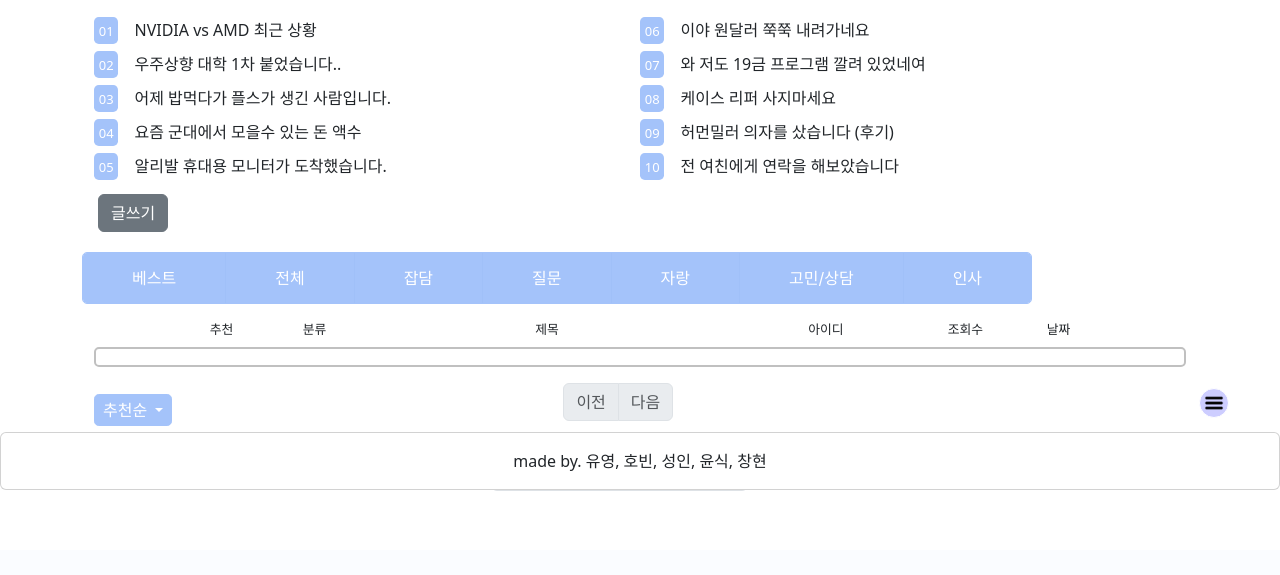
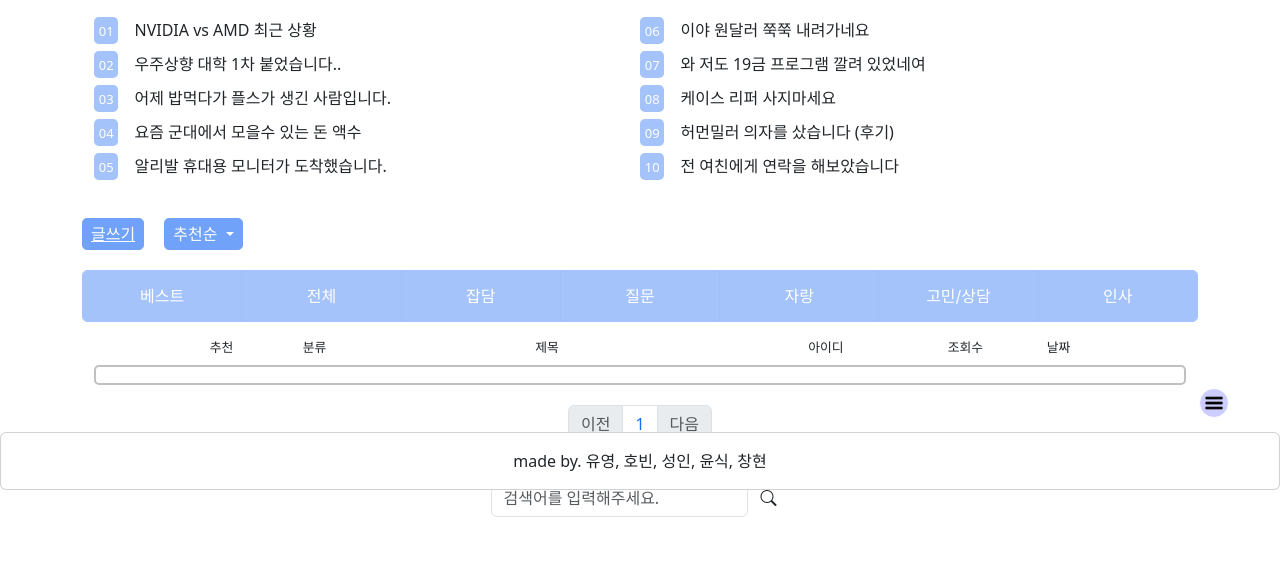
Before and after one commit to sungin95/semi_project_second, a Django app: page /communities/ in a window 1280 px wide. Shown: the part 310-885 px from the top of the page. Before the commit the page ends 801 px from the top, so only its background shows below. Run offline with Django 3.2, Linux system fonts and the light colour scheme; data that the repository does not hold is empty; parts of the project's set-up code (start-up, migrations or seed data) failed here and were passed over; some libraries are stand-ins or nearby versions.

Commit message:
style: communities index update
- 커뮤니티 인덱스 페이지 스타일 업데이트

```diff
--- a/communities/static/communities/css/index.css
+++ b/communities/static/communities/css/index.css
@@ -1,3 +1,8 @@
+.search_i{
+    display: flex;
+    justify-content: center;
+}
+
 .search-time {
     display: flex;
     justify-content: space-between;
@@ -35,10 +40,12 @@
     border-radius: 5px;
     overflow: hidden;
     margin-top: 20px;
+    width: 100%;
 }
 
 .btn_btn {
-    padding: 13px 49px;
+    width: 100%;
+    padding: 13px;
     outline: none;
     border: none;
     cursor: pointer;
@@ -102,14 +109,25 @@
 }
 
 .recomm{
-    background-color:  #a4c3fa;
+    background-color:  #70a2f9;
     border-radius: 0.3rem;
-    border: 1px solid #a4c3fa;
+    border: 1px solid  #70a2f9;
     margin-right: 1rem;
     padding: 0.2rem 0.5rem;
     color: white;
+    display: inline-block;
+    margin-top: 20px;
 }
 
-.page_hi {
-    color: #a0c0f8;
+.pgnation-sort{
+    display: flex;
+    justify-content: center;
+    margin: 20px;
+    padding: 0;
 }
+
+.dropdown {
+    display: inline-block;
+    margin-top: 20px;
+    padding: 0;
+}
--- a/communities/templates/communities/index.html
+++ b/communities/templates/communities/index.html
@@ -48,15 +48,15 @@
       <div class="today-best-ten">
         <div class="today-best-left">
           <div class="today">
-            <span class="best-today" >01</span>NVIDIA vs AMD 최근 상황</div>
+            <span class="best-today">01</span>NVIDIA vs AMD 최근 상황</div>
           <div class="today">
-            <span class="best-today" >02</span>우주상향 대학 1차 붙었습니다..</div>
+            <span class="best-today">02</span>우주상향 대학 1차 붙었습니다..</div>
           <div class="today">
-            <span class="best-today" >03</span>어제 밥먹다가 플스가 생긴 사람입니다.</div>
+            <span class="best-today">03</span>어제 밥먹다가 플스가 생긴 사람입니다.</div>
           <div class="today">
-            <span class="best-today" >04</span>요즘 군대에서 모을수 있는 돈 액수</div>
+            <span class="best-today">04</span>요즘 군대에서 모을수 있는 돈 액수</div>
           <div class="today">
-            <span class="best-today" >05</span>알리발 휴대용 모니터가 도착했습니다.</div>
+            <span class="best-today">05</span>알리발 휴대용 모니터가 도착했습니다.</div>
         </div>
         <div class="today-best-right">
           <div class="today">
@@ -73,11 +73,33 @@
       </div>
     </div>
   </div>
-  <div class>
-    <a class="btn btn-secondary mt-3 mx-3" method="POST" href="{% url 'communities:article_create' %}">글쓰기</a>
+  <div class="writing">
+    <a class="recomm" method="POST" href="{% url 'communities:article_create' %}">글쓰기</a>
+        <!-- 게시글 정렬 -->
+        <div class="dropdown">
+          <button class="recomm dropdown-toggle" id="dropdownMenuButton1" data-bs-toggle="dropdown" aria-expanded="false">
+            추천순
+          </button>
+          <ul class="dropdown-menu" aria-labelledby="dropdownMenuButton1">
+            <li>
+              <a class="dropdown-item" href="#">추천순</a>
+            </li>
+            <li>
+              <a class="dropdown-item" href="#">최신순</a>
+            </li>
+            <li>
+              <a class="dropdown-item" href="#">인기순</a>
+            </li>
+            <li>
+              <a class="dropdown-item" href="#">높은 가격순</a>
+            </li>
+            <li>
+              <a class="dropdown-item" href="#">낮은 가격순</a>
+            </li>
+          </ul>
+        </div>
   </div>
   <!--탭 버튼-->
-
   <div class="btn_group">
     <button class="btn_btn">베스트</button>
     <button class="btn_btn">전체</button>
@@ -127,33 +149,9 @@
   <!--페이지네이션 + 게시글 정렬-->
   <div class="container">
   <div class="pgnation-sort">
-
-    <!-- 게시글 정렬 -->
-    <div class="dropdown">
-      <button class="recomm dropdown-toggle" id="dropdownMenuButton1" data-bs-toggle="dropdown" aria-expanded="false">
-        추천순
-      </button>
-      <ul class="dropdown-menu" aria-labelledby="dropdownMenuButton1">
-        <li>
-          <a class="dropdown-item" href="#">추천순</a>
-        </li>
-        <li>
-          <a class="dropdown-item" href="#">최신순</a>
-        </li>
-        <li>
-          <a class="dropdown-item" href="#">인기순</a>
-        </li>
-        <li>
-          <a class="dropdown-item" href="#">높은 가격순</a>
-        </li>
-        <li>
-          <a class="dropdown-item" href="#">낮은 가격순</a>
-        </li>
-      </ul>
-    </div>
       <!-- 페이징처리 시작 -->
-      <div class="m-3">
-        <ul class="pagination justify-content-center">
+      <div class="">
+        <ul class="pagination">
           <!-- 이전페이지 -->
           {% if question_list.has_previous %}
             <li class="page-item">
@@ -168,7 +166,7 @@
           {% for page_number in question_list.paginator.page_range %}
             {% if page_number == question_list.number %}
               <li class="page-item" aria-current="page">
-                <a class="page_hi page-link" href="?page={{ page_number }}">{{ page_number }}</a>
+                <a class="page-link" href="?page={{ page_number }}">{{ page_number }}</a>
               </li>
             {% else %}
               <li class="page-item">
@@ -190,12 +188,12 @@
       </div>
       <!-- 페이징처리 끝 -->
   <!-- 간격용 -->
-  <div style="opacity: 0;">hellohellohellohell</div>
+  <!-- <div style="opacity: 0;">hellohellohellohell</div> -->
 </div>
 </div>
 
   <!-- 게시글 검색창 -->
-  <div class="d-flex justify-content-center">
+  <div class="search_i">
       <form action="#" method="GET" class="d-flex">
         {% csrf_token %}
         <input class="form-control rounded-2 text-left btn-sm  mr-5" type="search" placeholder="검색어를 입력해주세요." aria-label="Search" name="q">
--- a/communities/views.py
+++ b/communities/views.py
@@ -1,4 +1,3 @@
-
 from django.shortcuts import render, redirect, get_object_or_404
 from .form import ArticleForm, CommentForm
 from .models import Articles, Comments
@@ -17,6 +16,7 @@ def index(request):
     page_obj = paginator.get_page(page)
     context = {
         "v": k,
+        "question_list": page_obj,
     }
     return render(request, "communities/index.html", context)
 
```
Lines whose indentation alone changed are shown as unchanged.
